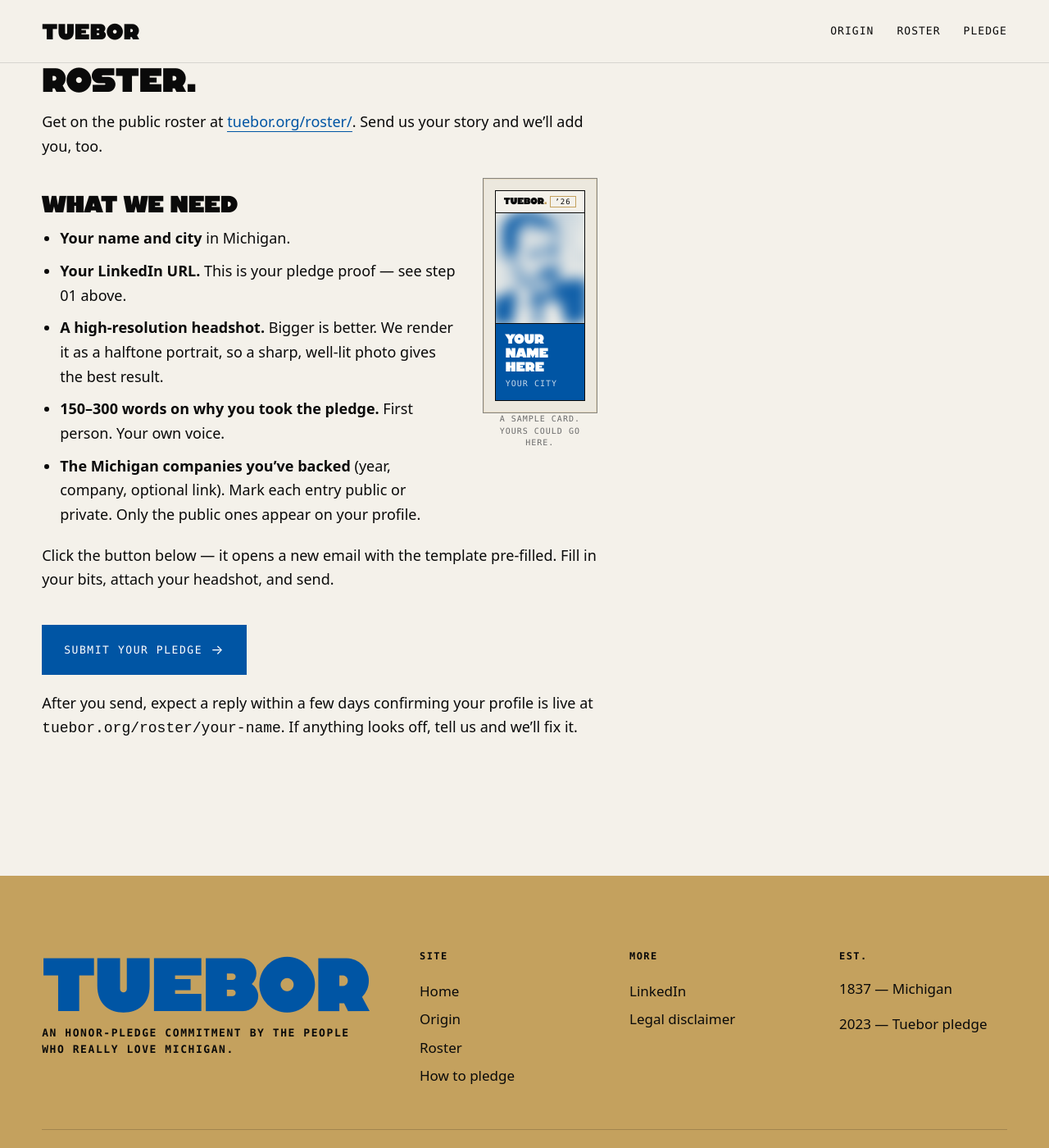
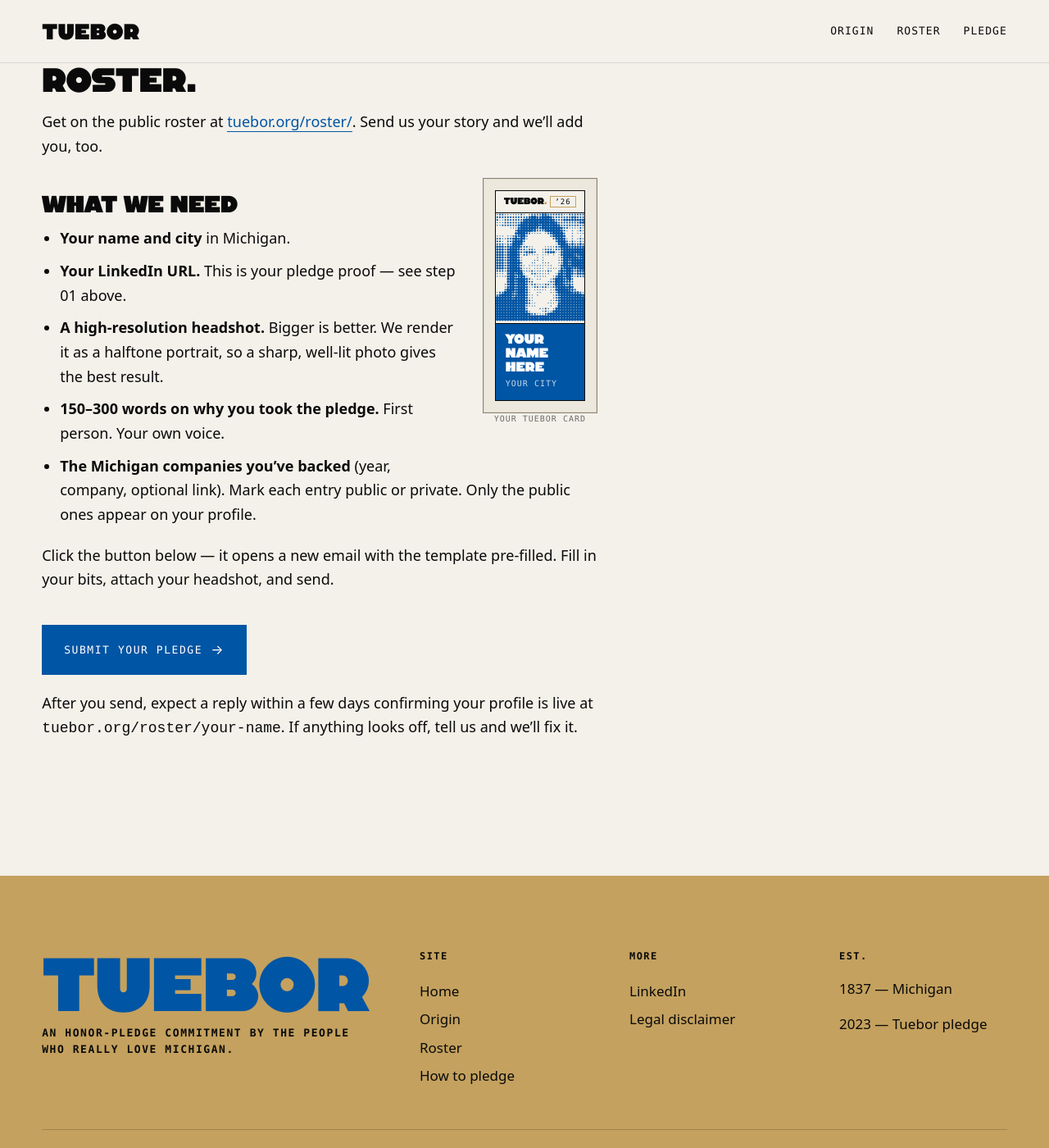
Before and after one commit to arepb/tuebor, a Jekyll site: the page built from makepublic.md, in a window 1280 px wide and 1400 px high, scrolled down 2363 px. Shown: the whole window at 82% size. Built offline with Jekyll 4.4.1, drawn with Linux system fonts in a browser that asks for light colours.

Commit message:
refine(makepublic): real halftone sample portrait + tighter caption
Replaces the blurred Chris portrait with a proper halftone rendered
from a stock sample source, so the card previews the actual treatment
people will see on the roster. Caption tightens to "Your Tuebor card."

Co-Authored-By: Claude Opus 4.7 (1M context) <noreply@anthropic.com>

```diff
--- a/assets/css/style.scss
+++ b/assets/css/style.scss
@@ -742,10 +742,6 @@ main.home > .prose { max-width: none; padding: 0; font-size: inherit; }
 .sample-card-wrap .sample-card .card-mark { font-size: 11px; }
 .sample-card-wrap .sample-card .card-year { font-size: 9px; padding: 2px 5px 1px; }
 .sample-card-wrap .sample-card .card-band { padding: 10px 12px 12px; }
-.sample-card-wrap .sample-card .card-photo img {
-  filter: blur(7px);
-  transform: scale(1.08); /* hide blurred edges */
-}
 .sample-card-caption {
   font-family: var(--mono);
   font-size: 10px;
--- a/makepublic.md
+++ b/makepublic.md
@@ -36,7 +36,7 @@ Get on the public roster at [tuebor.org/roster/](/roster/). Send us your story a
           <span class="card-year">&rsquo;{{ 'now' | date: '%y' }}</span>
         </header>
         <figure class="card-photo">
-          <img src="{{ '/assets/images/pledgees/chris-thomas-halftone.png' | relative_url }}" alt="" aria-hidden="true">
+          <img src="{{ '/assets/images/sample-halftone.png' | relative_url }}" alt="" aria-hidden="true">
         </figure>
         <footer class="card-band">
           <strong class="pledgee-name">Your<br>name here</strong>
@@ -45,7 +45,7 @@ Get on the public roster at [tuebor.org/roster/](/roster/). Send us your story a
       </div>
     </div>
   </div>
-  <p class="sample-card-caption">A sample card.<br>Yours could go here.</p>
+  <p class="sample-card-caption">Your Tuebor card</p>
 </aside>
 
 ### What we need
```
Also changed, not shown: assets/images/sample-halftone.png (added).
